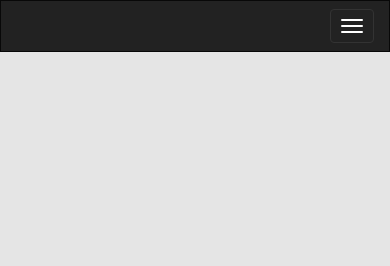
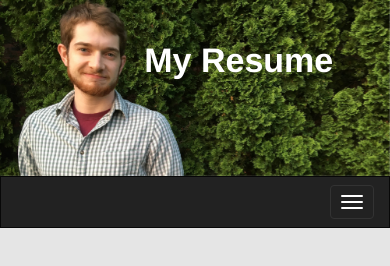
Before and after one commit to louiswheeleriv/louiswheeleriv.github.io, a website: page resume.html in a window 390 px wide. Shown: the top 266 px of the page. Drawn offline with Linux system fonts and the light colour scheme.

Commit message:
Disable stellar.js on mobile

```diff
--- /dev/null
+++ b/js/dynamic_banner.js
@@ -0,0 +1,12 @@
+$(window).load(function() {
+
+    if (window.innerWidth >= 768) {
+        $('body').stellar();
+    }
+
+    $('nav.navbar').css('margin-top', $('img.banner-image').css('height'));
+
+    window.onresize = function(event) {
+        $('nav.navbar').css('margin-top', $('img.banner-image').css('height'));
+    }
+});
--- a/resume.html
+++ b/resume.html
@@ -8,6 +8,7 @@
     <script type="text/javascript" src="public/lib/paper/dist/paper-full.min.js"></script>
     <script type="text/javascript" src="public/lib/lodash/dist/lodash.min.js"></script>
     <script type="text/javascript" src="public/lib/jquery.stellar/jquery.stellar.min.js"></script>
+    <script type="text/javascript" src="js/dynamic_banner.js"></script>
 
     <link rel="stylesheet" type="text/css" href="public/lib/bootstrap/dist/css/bootstrap.min.css"/>
     <link rel="stylesheet" type="text/css" href="css/styles.css"/>
@@ -46,14 +47,5 @@
 
         </div>
     </div>
-    <script>
-        $('body').stellar();
-        $('nav.navbar').css('margin-top', $('img.banner-image').css('height'));
-        console.log('SETTING margin-top to ' + $('img.banner-image').css('height'));
-
-        window.onresize = function(event) {
-            $('nav.navbar').css('margin-top', $('img.banner-image').css('height'));
-        }
-    </script>
 </body>
 </html>
```
Also changed, not shown: index.html (+1 -11 lines), projects.html (+1 -9 lines).
